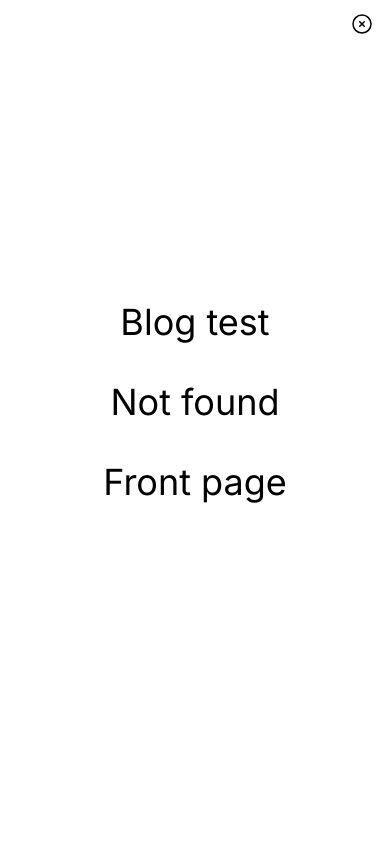
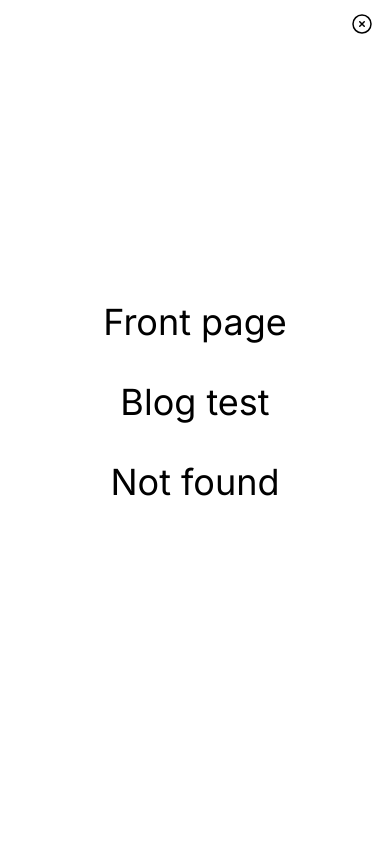
Before and after one commit to Laumak/nextjs-blog, a Next.js app: page / in a window 390 px wide. Both pictures are taken after a click on the icon 362 px from the left and 23 px from the top of the page. Shown: the top 844 px of the page. Built offline with nearby package versions, Linux system fonts and the light colour scheme.

Commit message:
Front page first in mobile nav

```diff
--- a/src/app/components/Navigation.tsx
+++ b/src/app/components/Navigation.tsx
@@ -55,13 +55,13 @@ const Navigation = () => {
       >
         <ul className="text-4xl self-center text-center" id="navbar-default">
           <li className="mb-10" onClick={() => handleOnMobileNavClick(false)}>
+            <Link href="/">Front page</Link>
+          </li>
+          <li className="mb-10" onClick={() => handleOnMobileNavClick(false)}>
             <Link href="/blog/test">Blog test</Link>
           </li>
           <li className="mb-10" onClick={() => handleOnMobileNavClick(false)}>
             <Link href="/not-found">Not found</Link>
-          </li>
-          <li className="mb-10" onClick={() => handleOnMobileNavClick(false)}>
-            <Link href="/">Front page</Link>
           </li>
         </ul>
       </div>
```
